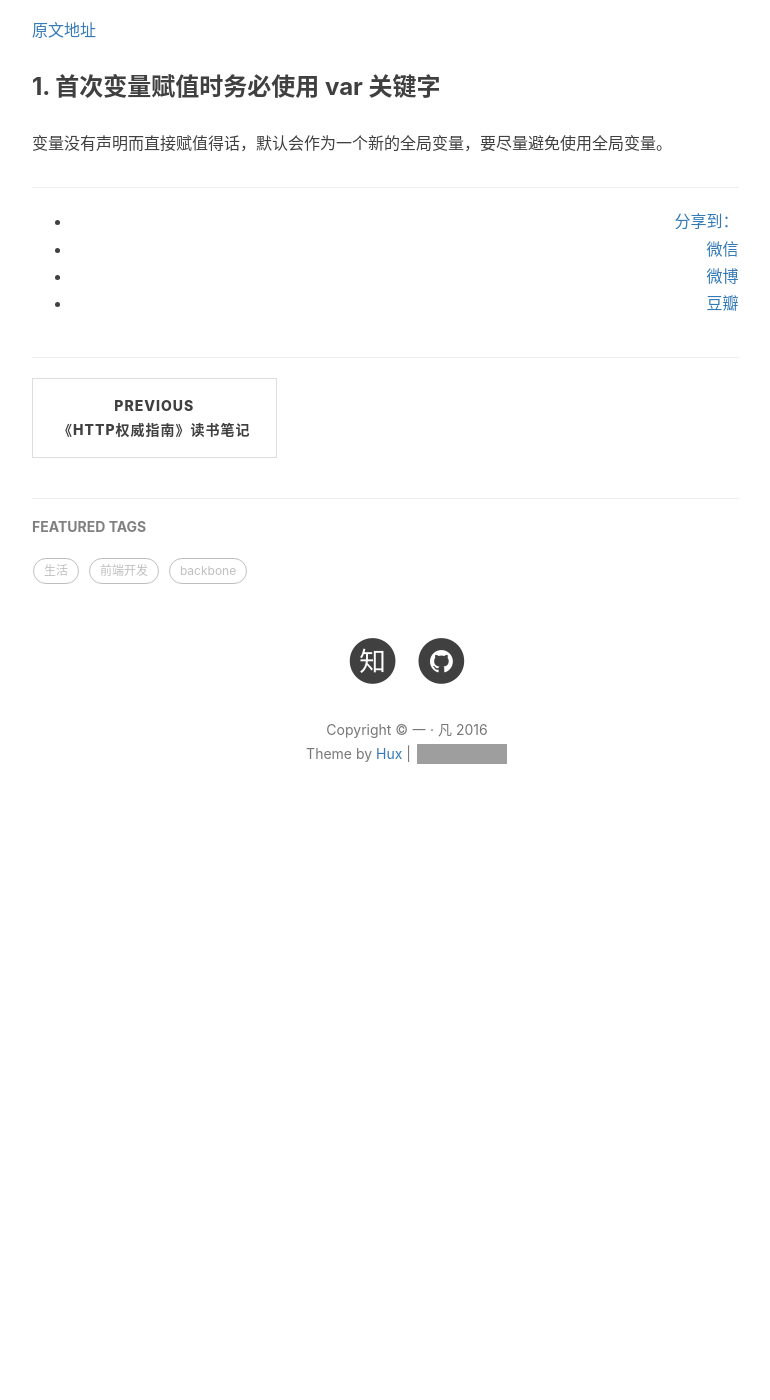
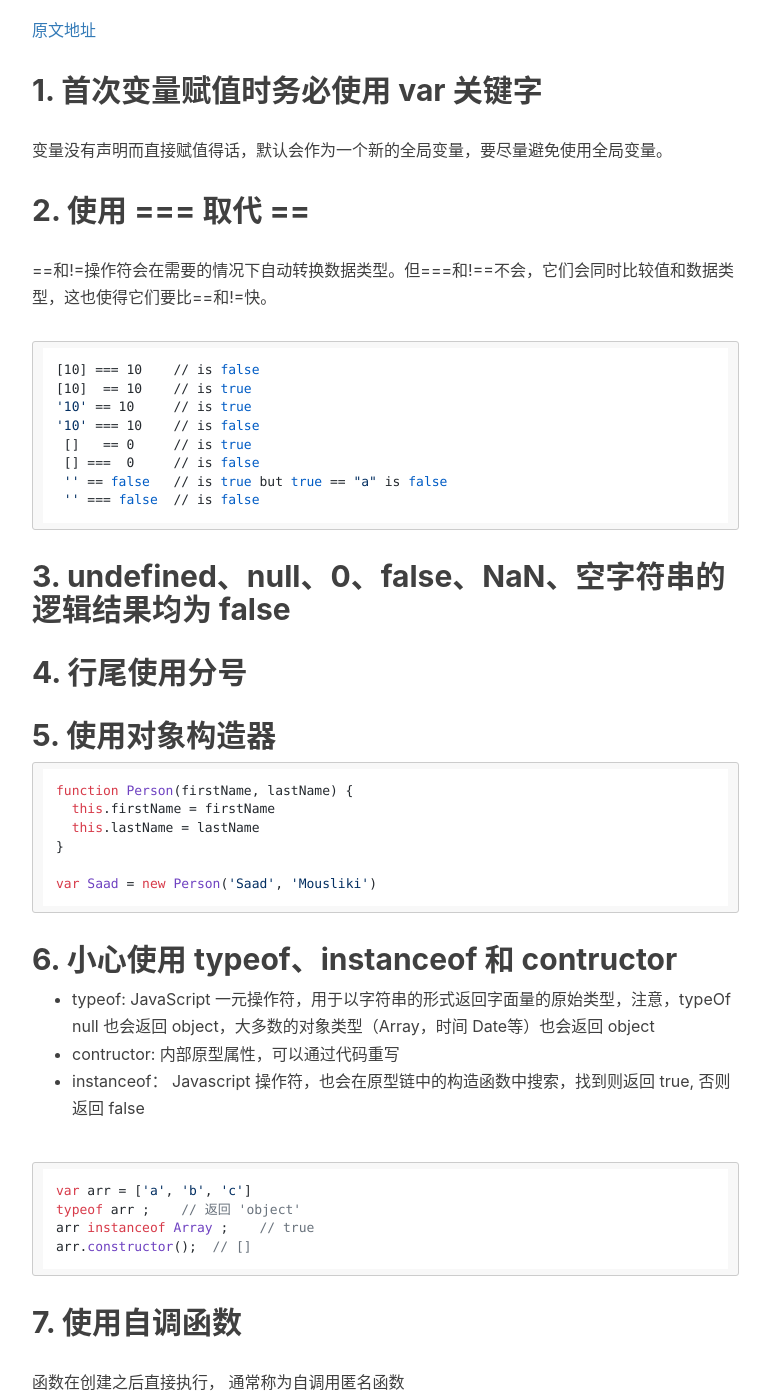
Before and after one commit to CherishLyf/CherishLyf.github.io, a Jekyll site: the page built from _posts/2016-10-03-javascript.markdown, in a window 1280 px wide and 1400 px high, scrolled down 686 px. Shown: the whole window, without its empty margins (233-1003 px from the left). Built offline with Jekyll 4.4.1, drawn with Linux system fonts in a browser that asks for light colours; nearby versions of some CDN libraries; comment, search, counter and statistics services are not loaded; before the commit the page ends 1544 px from its top, so only the background shows below that; some of the changed text lies outside the part shown; grey boxes are pictures that could not be loaded.

Commit message:
新文章

````diff
--- a/_posts/2016-10-03-javascript.markdown
+++ b/_posts/2016-10-03-javascript.markdown
@@ -1,7 +1,7 @@
 ---
 layout:     post
 title:      "【转】JavaScript 奇淫异巧 44 招"
-subtitle:   " \"HTTP 是万维网上进行通信时所使用的协议方案\""
+subtitle:   "【转】JavaScript 奇淫异巧 44 招"
 author:     "刘一凡"
 header-img: "img/post-bg-2015.jpg"
 tags:
@@ -12,6 +12,89 @@ tags:
 
 [原文地址](http://forums.fami2u.com/t/javascript-44/77/1)
 
-### 1. 首次变量赋值时务必使用 var 关键字
+## 1. 首次变量赋值时务必使用 var 关键字
 
 变量没有声明而直接赋值得话，默认会作为一个新的全局变量，要尽量避免使用全局变量。
+
+## 2. 使用 === 取代 ==
+
+==和!=操作符会在需要的情况下自动转换数据类型。但===和!==不会，它们会同时比较值和数据类型，这也使得它们要比==和!=快。
+
+```
+[10] === 10    // is false
+[10]  == 10    // is true
+'10' == 10     // is true
+'10' === 10    // is false
+ []   == 0     // is true
+ [] ===  0     // is false
+ '' == false   // is true but true == "a" is false
+ '' === false  // is false
+```
+
+## 3. undefined、null、0、false、NaN、空字符串的逻辑结果均为 false
+
+## 4. 行尾使用分号
+
+## 5. 使用对象构造器
+
+```
+function Person(firstName, lastName) {
+  this.firstName = firstName
+  this.lastName = lastName
+}
+
+var Saad = new Person('Saad', 'Mousliki')
+```
+
+## 6. 小心使用 typeof、instanceof 和 contructor
+
+- typeof: JavaScript 一元操作符，用于以字符串的形式返回字面量的原始类型，注意，typeOf null 也会返回 object，大多数的对象类型（Array，时间 Date等）也会返回 object
+- contructor: 内部原型属性，可以通过代码重写
+- instanceof： Javascript 操作符，也会在原型链中的构造函数中搜索，找到则返回 true, 否则返回 false
+
+```
+var arr = ['a', 'b', 'c']
+typeof arr ;    // 返回 'object'
+arr instanceof Array ;    // true
+arr.constructor();  // []
+```
+
+## 7. 使用自调函数
+
+函数在创建之后直接执行， 通常称为自调用匿名函数
+
+```
+(function(){
+  // 置于次的代码将自动执行
+})()
+
+(function(a, b){
+  var result = a + b
+  return result
+})(10, 20)
+```
+
+## 8. 从数组中随机获取成员
+
+```
+var item = [12, 548, 'a', 2, 5478, 'foo', 8852, 'Doe', 2145, 119];
+
+var randomItem = items[Math.floor(Math.random() * items.length)]
+```
+
+## 9. 获取制定范围内的随机数
+
+这个功能在生成测试用的假数据时特别有用，比如介于指定范围内的工资数
+
+```
+var x = Math.floor(Math.random() * (max - min + 1)) + min
+```
+
+## 10. 生成从 0 到指定值的数字数组
+
+```
+var numbersArray = [],
+    max = 100;
+
+for(var i = 0; numbersArray.push(i++) < max;);
+```
````
